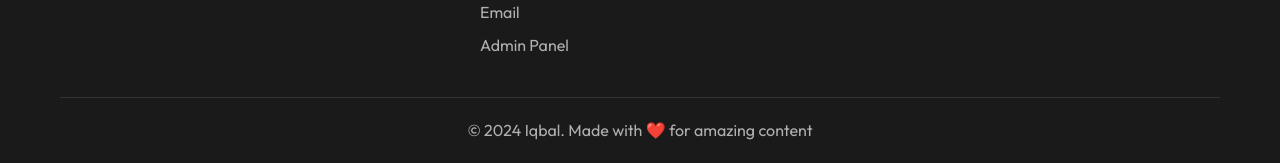
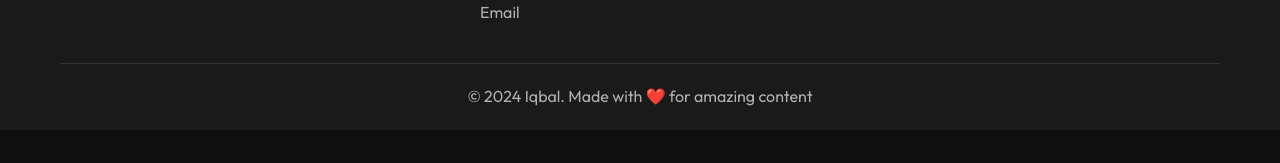
Before and after one commit to SyafiqRendiya/gtgttht, a plain HTML site: page portfolio.html in a window 1280 px wide. Shown: the part 1361-1524 px from the top of the page. After the commit the page ends 1491 px from the top, so only its background shows below. Drawn offline with nearby package versions, Linux system fonts and the light colour scheme.

Commit message:
Update portfolio.html

```diff
--- a/portfolio.html
+++ b/portfolio.html
@@ -737,7 +737,6 @@
                         <a href="https://discord.gg/TDr5HcQTng" target="_blank">Discord</a>
                         <a href="#">Instagram</a>
                         <a href="mailto:syafiq100308@gmail.com">Email</a>
-                        <a href="portfolio-admin.html">Admin Panel</a>
                     </div>
                 </div>
             </div>
```
